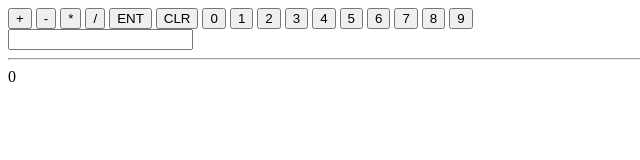
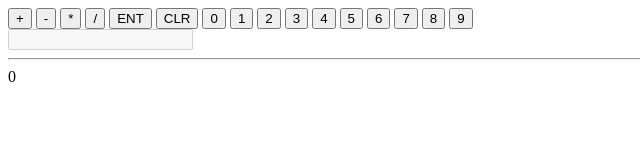
Before and after one commit to teokafor/odin-calc, a plain HTML site: page index.html in a window 1280 px wide. Shown: the whole page, without its empty margins (0-640 px from the left). Drawn offline with Linux system fonts and the light colour scheme.

Commit message:
Remove manual number input

```diff
--- a/index.html
+++ b/index.html
@@ -27,7 +27,7 @@
     <button class="number">9</button>
 
     <div></div>
-    <input class="input">
+    <input disabled class="input">
     <hr>
     <div class="result">0</div>
 </body>
```
